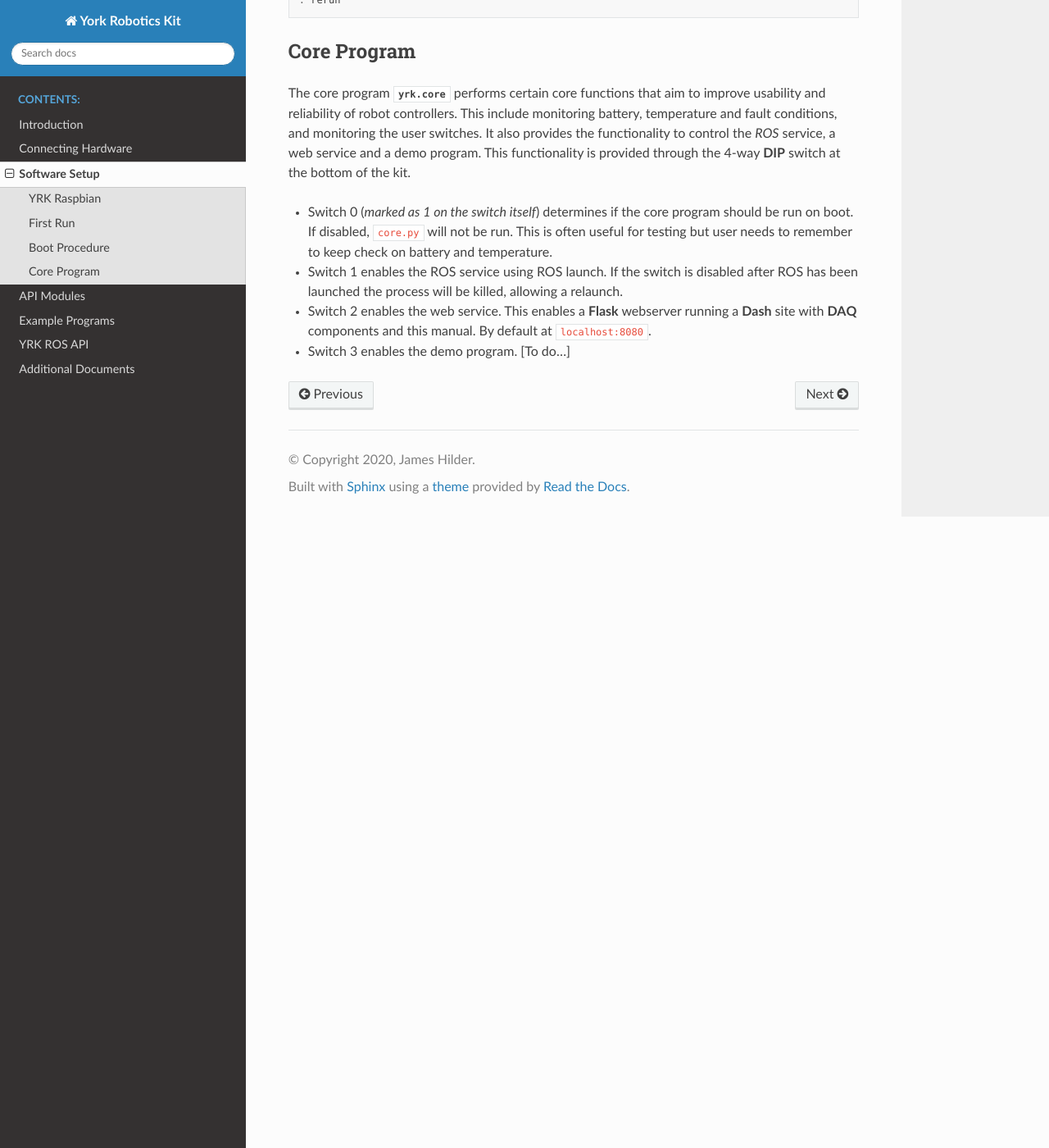
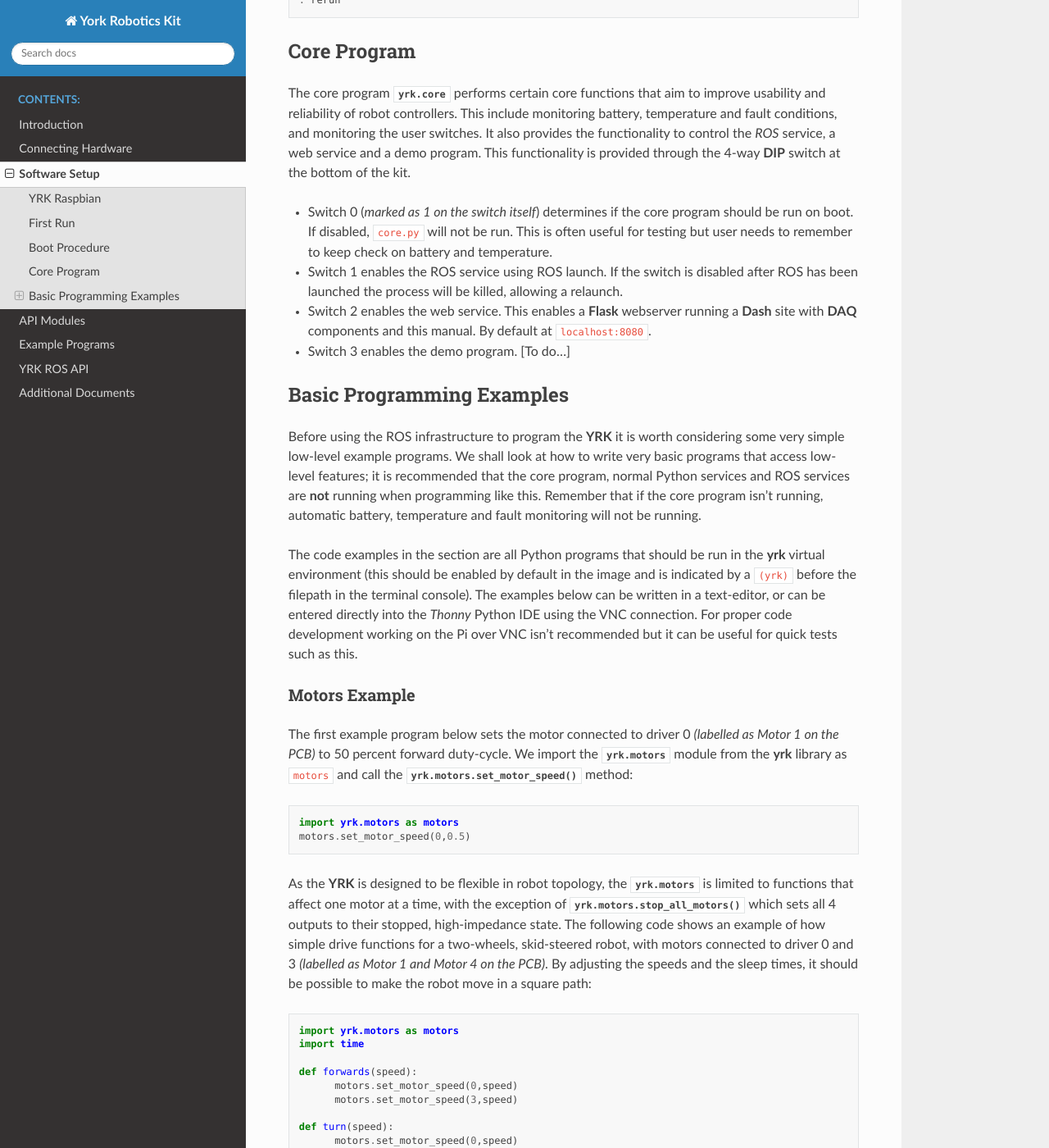
Before and after one commit to yorkrobotlab/yrk, a Sphinx documentation site: the page built from docs/software.rst, in a window 1280 px wide and 1400 px high, scrolled down 2035 px. Shown: the whole window at 82% size. Built offline with Sphinx 7.4.7 and the Read the Docs theme 2.0.0, drawn with Linux system fonts in a browser that asks for light colours; some of the changed text lies outside the part shown.

Commit message:
Updated software section of user guide

```diff
--- a/docs/software.rst
+++ b/docs/software.rst
@@ -111,3 +111,87 @@ the *ROS* service, a web service and a demo program.  This functionality is prov
 * Switch 2 enables the web service.  This enables a **Flask** webserver running a **Dash** site with **DAQ**
   components and this manual.  By default at ``localhost:8080``.
 * Switch 3 enables the demo program.  [To do...]
+
+Basic Programming Examples
+--------------------------
+
+Before using the ROS infrastructure to program the **YRK** it is worth considering some very simple
+low-level example programs.  We shall look at how to write very basic programs that access low-level
+features; it is recommended that the core program, normal Python services and ROS services are **not**
+running when programming like this.  Remember that if the core program isn't running, automatic battery,
+temperature and fault monitoring will not be running.
+
+The code examples in the section are all Python programs that should be run in the **yrk** virtual
+environment (this should be enabled by default in the image and is indicated by a ``(yrk)`` before the filepath
+in the terminal console).  The examples below can be written in a text-editor, or can be entered directly into
+the *Thonny* Python IDE using the VNC connection.  For proper code development working on the Pi over VNC isn't
+recommended but it can be useful for quick tests such as this.
+
+Motors Example
+^^^^^^^^^^^^^^
+
+The first example program below sets the motor connected to driver 0 *(labelled as Motor 1 on the PCB)* to 50 percent forward
+duty-cycle.  We import the :mod:`yrk.motors` module from the **yrk** library as ``motors`` and call the :meth:`yrk.motors.set_motor_speed` method::
+
+  import yrk.motors as motors
+  motors.set_motor_speed(0,0.5)
+
+
+As the **YRK** is designed to be flexible in robot topology, the :mod:`yrk.motors` is limited to functions that affect one motor at a time,
+with the exception of :meth:`yrk.motors.stop_all_motors` which sets all 4 outputs to their stopped, high-impedance state.  The following code
+shows an example of how simple drive functions for a two-wheels, skid-steered robot, with motors connected to driver 0 and 3 *(labelled as Motor 1
+and Motor 4 on the PCB)*.  By adjusting the speeds and the sleep times, it should be possible to make the robot move in a square path::
+
+  import yrk.motors as motors
+  import time
+
+  def forwards(speed):
+        motors.set_motor_speed(0,speed)
+        motors.set_motor_speed(3,speed)
+
+  def turn(speed):
+        motors.set_motor_speed(0,speed)
+        motors.set_motor_speed(3,-speed)
+
+  def brake_motors():
+        motors.brake_motor(0)
+        motors.brake_motor(3)
+
+  for i in range(4):
+        forwards(0.5)
+        time.sleep(0.5)
+        brake_motors()
+        time.sleep(0.1)
+        turn(0.5)
+        time.sleep(0.5)
+        brake_motors()
+        time.sleep(0.1)
+
+   motors.stop_all_motors()
+
+
+ADC Example
+^^^^^^^^^^^
+
+The module :mod:`yrk.adc` contains the methods for reading the analog:digital converter.  The module :mod:`yrk.led` contains
+methods for controlling the RGB LEDs.  We can combine all three to use the on-board potentiometer *(attached to ADC channel 6)*
+to set the motor speed for driver 0 and set the LED brightness proportional to speed::
+
+  import yrk.adc as adc, yrk.motors as motors, yrk.led as led, time
+  while(True):
+        #Read raw value of pot. 255 is fully_left, 0 is fully_right
+        pot_value = adc.read_adc(6)
+        #Set motor 0 speed to be fully backwards [-1.0] at pot=fully_left and
+        #fully forwards [1.0] at pot=fully_right
+        motors.set_motor_speed(0, 1.0 - (0.007843 * pot_value))
+        #Set led brightness to be proportional to speed (range is 0-15)
+        led.set_brightness((abs(128-pot_value) + 6) >> 3)
+        #Make the LEDs white
+        led.set_colour_solid(7)
+        #Add a short wait to keep system responsive
+        time.sleep(0.01)
+
+
+.. warning::
+   This code will spin motor 0 and set the LEDs to a high brightness unless the potentiometer
+   is very close to its central position.
```
Also changed, not shown: 1 other file.
